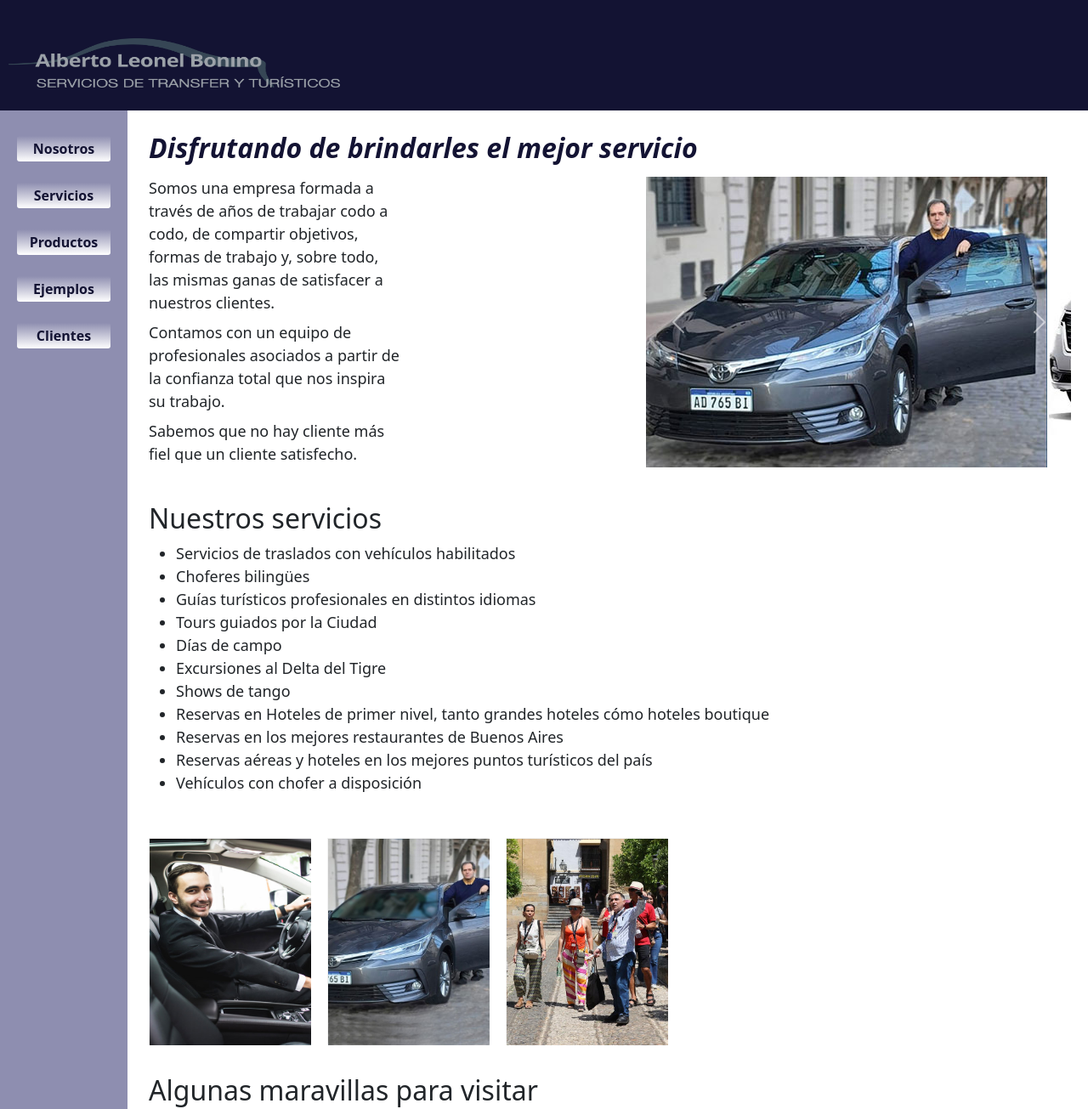
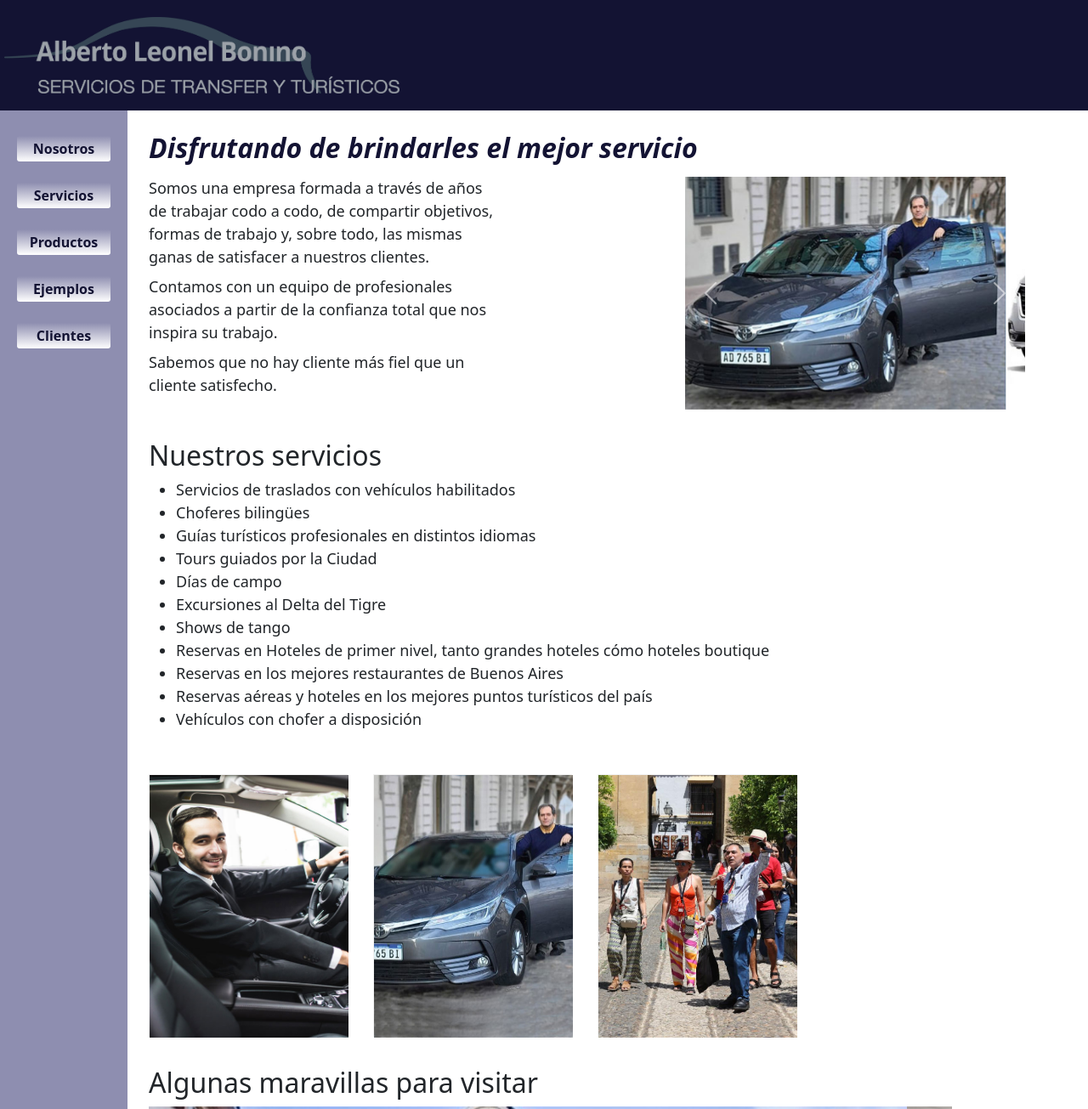
Before and after one commit to AlbertoBonino/portfolio, a plain HTML site: page index.html in a window 1280 px wide. Shown: the top 1305 px of the page at 85% size. Drawn offline with nearby package versions, Linux system fonts and the light colour scheme.

Commit message:
carga 13/8

```diff
--- a/index.html
+++ b/index.html
@@ -30,7 +30,7 @@
       <img src="images/marca-rasterizada.png" alt="ALB" />
     </div>
     <div id="navegador">
-      <div class="dropdown" style="width: 70px">
+      <div class="dropdown" style="width: 80px">
         <button class="btn btn-secondary dropdown-toggle" type="button" data-bs-toggle="dropdown" aria-expanded="false"
           style="
               background-color: rgb(19, 19, 51);
@@ -149,6 +149,7 @@
   </section>
 
   <section id="servicios">
+    <div id="contServicios">
     <h2>Nuestros servicios</h2>
     <ul>
       <li>Servicios de traslados con vehículos habilitados</li>
@@ -165,7 +166,7 @@
 
       <li>Vehículos con chofer a disposición</li>
     </ul>
-
+</div>
 
 
   </section>
@@ -357,7 +358,7 @@
 
   <section id="clientes">
     <h2>Nuestros clientes</h2>
-    <p>Tenemos una clientela muy eterogénea compuesta de:</p>
+    <p>Nuestra clientela es muy eterogénea:</p>
     <ul>
       <li>Agencias de turismo</li>
       <li>Clientes particulares</li>
@@ -367,14 +368,26 @@
       <li>Operadores internacionales de turismo</li>
     </ul>
   </section>
+
   <footer>
+    <div id="footerGrande">
+    <div class="divFooter">
+      <p><i class='far fa-envelope-open';><a href="mailto:albertolbonino@gmail.com"  style="text-decoration: none; color: rgb(142, 142, 176);">&nbsp;albertolbonino@gmail.com</a>
+    </i></p>
+    <p><i class='far fa-envelope-open';><a href="mailto:albertoleonelbonino.com"  style="text-decoration: none; color: rgb(142, 142, 176);">&nbsp;albertoeonelbonino@gmail.com</a></i></p>
+    <p><i class="fa-brands fa-linkedin">&nbsp;Linkedin</i></p></div>
+    <div class="divFooter"><p>&nbsp;+54 9 11 5409 6379</p>
+      <p>&nbsp;+54 9 11 3021 5488</p></div>
+    </div>
+
+    <div id="footerChico">
     <div class="divFooter">
       <p><i class='far fa-envelope-open';><a href="mailto:albertolbonino@gmail.com"  style="text-decoration: none; color: rgb(142, 142, 176);">&nbsp;albertolbonino@gmail.com</a>
     </i></p>
     <p><i class='far fa-envelope-open';><a href="mailto:albertoleonelbonino.com"  style="text-decoration: none; color: rgb(142, 142, 176);">&nbsp;albertoeonelbonino@gmail.com</a></i></p>
     <p><i class="fa-brands fa-linkedin">&nbsp;Linkedin</i></p>
-    <p><i class="icon-phone-squared">&nbsp;+54 9 11 5409 6379</i></p>
-      <p><i class="icon-phone-squared">&nbsp;+54 9 11 3021 5488</i></p>
+    <p>&nbsp;+54 9 11 5409 6379</p>
+      <p>&nbsp;+54 9 11 3021 5488</p></div>
     </div>
   </footer>
 
--- a/style.css
+++ b/style.css
@@ -32,10 +32,11 @@ body {
   'clientes clientes'
   'footer footer';
   grid-template-rows: 100px auto auto auto auto auto 150px;
-  grid-template-columns: 50px 1fr;
+  grid-template-columns: 150px 1fr;
   margin: 0;
   width: 100vw;
   font-family: 'Gill Sans', 'Gill Sans MT', Calibri, 'Trebuchet MS', sans-serif;
+  max-width: 1440;
 }
 
 @media  (min-width: 768px) {
@@ -68,21 +69,21 @@ header {
     padding: 10px;
     display: flex;
     flex-direction: row;
-    flex-wrap: nowrap;
+    flex-wrap: wrap;
+    justify-content: space-between;
     align-items: center;
-    justify-content: space-between;
+    max-width: 1440px;
 }
 
 @media  (min-width: 768px) {
     header {
     grid-area: header;
     background-color:var(--colorPrimario);
-    padding: 10px;
+    padding: 5px;
     display: flex;
     flex-direction: column;
     flex-wrap: nowrap;
     justify-content: center;
-    align-content: space-between;
     align-items: flex-start;
 }
 }
@@ -113,6 +114,7 @@ section#about {
     display: flex;
     flex-direction: row;
     flex-wrap: wrap;
+    justify-content: space-between;
 }
 
 section#servicios {
@@ -122,22 +124,47 @@ section#servicios {
     flex-wrap: wrap;
 }
 
+#contServicios {
+    width: 80%;
+}
+
 #nuestrosServicios {
-    max-width: 600px;
+    display: flex;
+    flex-direction: column;
+    flex-wrap: wrap;
+    max-width: 350px;
     height: auto;
 }
 
 section#productos {
+    display: flex;
+    flex-direction: column;
+    flex-wrap: wrap;
     grid-area: productos;
     justify-content: flex-start;
     align-content: center;
-    gap: 20px;
+    gap: 10px;
 }
 
-@media (min-width: 768px) {
+@media (min-width: 425px) {
+section#productos {
+    grid-area: productos;
+    justify-content: space-between;
+    display: flex;
+    flex-direction: row;
+    flex-wrap: wrap;
+    align-content: left;
+}}
+
+@media (min-width: 1024px) {
 section#productos {
     grid-area: productos;
     justify-content: flex-start;
+    display: flex;
+    flex-direction: row;
+    flex-wrap: wrap;
+    align-content: left;
+    gap: 30px;
 }}
 
 section#ejemplos {
@@ -150,6 +177,9 @@ section#ejemplos {
 }
 
 section#clientes {
+    display: flex;
+    flex-direction: column;
+    flex-wrap: wrap;
     grid-area: clientes;
     display: flex;
     flex-direction: column;
@@ -168,11 +198,21 @@ footer {
     padding: 10px 10px 10px 25px;
 }
 
+@media (min-width: 768px) {
+    footer {
+    grid-area: footer;
+    background-color: var(--colorPrimario);
+    display: flex;
+    flex-direction: row;
+    flex-wrap: wrap;
+    align-content: flex-start;
+    justify-content: space-between;
+    color: var(--colorSecundario);
+    padding: 10px 10px 10px 175px;
+    }
+}
 
     section {
-    display: flex;
-    flex-direction: column;
-    flex-wrap: wrap;
     padding-left: 20px;
     padding-right: 10px;
     padding-top: 10px;
@@ -181,9 +221,6 @@ footer {
 
 @media (min-width: 768px) {
 section {
-    display: flex;
-    flex-direction: row;
-    flex-wrap: wrap;
     padding-left: 25px;
     padding-right: 20px;
     padding-top: 20px;
@@ -192,9 +229,6 @@ section {
 }
 @media (min-width: 1024px) {
 section {
-    display: flex;
-    flex-direction: row;
-    flex-wrap: wrap;
     padding-left: 25px;
     padding-right: 20px;
     padding-top: 25px;
@@ -208,18 +242,27 @@ section {
     display: flex;
     flex-wrap: wrap;
     flex-direction: column;
-    max-width: 65%;
-    max-height: 80px;
+    width: 176px;
+    height: 36px;
     justify-content: center;
     justify-self: center;
     padding: 0;
 }
 
+@media (min-width: 375px) {
+.yo {
+    width: 220px;
+    height: 45px;
+    justify-content: left;
+    align-items: left;
+    padding: 0;
+    margin: 0;
+}}
 
 @media (min-width: 768px) {
 .yo {
-    height: 95px;
-    width: 390px;
+    width: 465px;
+    height: 90px;
     justify-content: left;
     align-items: left;
     padding: 0;
@@ -228,15 +271,24 @@ section {
 
 
 .yo img {
-    max-width: 240px;
-    max-height: 58px;
+    width: 176px;
+    height: 36px;
     margin-top: 20px;
 }
 
+@media (min-width: 375px) {
+.yo img {
+    width: 220px;
+    height: 45px;
+    margin-top: 0;
+}}
+
+
 @media (min-width: 768px) {
 .yo img {
-    max-width: 390px;
-    height: 80px;
+    width: 465px;
+    height: 90px;
+    margin-top: 0;
 }
 }
 
@@ -292,10 +344,9 @@ a .botonDesplegableNav:hover {
     text-decoration: none;
 }
 
-@media (min-width: 768px) {
 #tituloAbout2 {
-    width: 100%;
-}}
+    max-width: 80%;
+}
 
 @media (max-width: 1023px) {
 #tituloAbout2 #h1b {
@@ -341,13 +392,13 @@ section#about #tituloAbout2 #h1b {
 }
 
 #vehiculos {
-    width: 350px;
+    max-width: 250px;
     height: auto;
 }
 
 @media (min-width: 920px) {
     #vehiculos {
-    width: 420px;
+    max-width: 400px;
     height: auto;
 }}
 
@@ -362,16 +413,7 @@ section#about #tituloAbout2 #h1b {
     flex-direction: row;
     flex-wrap: wrap;
     justify-content: space-between;
-    width: 100%;
-}
-
-@media (min-width: 768px) {
-#contTextoYcarouselAbout {
-    display: flex;
-    flex-direction: row;
-    flex-wrap: nowrap;
-    justify-content: space-between;
-}
+    width: 95%;
 }
 
 section#about p {
@@ -379,14 +421,29 @@ section#about p {
 }
 
 #textoAbout {
-    width: 295px;
+    max-width: 295px;
     margin-right: 5px;
+}
+
+@media (min-width: 768px) {
+    #textoAbout {
+    max-width: 280px;
+    margin-right: 0;
+}
+}
+
+@media (min-width: 1105px) {
+    #textoAbout {
+    max-width: 410px;
+    margin-right: 0;
+}
 }
 
 @media (min-width: 1440px) {
     #textoAbout {
-    width: 400px;
+    max-width: 500px;
     margin-right: 5px;
+    font-size: 20px;
 }
 }
 
@@ -394,12 +451,24 @@ section#about p {
 
 .flip-card {
   background-color: transparent;
-  width: 190px;
-  height: 243px;
+  width: 180px;
+  height: 238px;
   border: 1px solid #f1f1f1;
   perspective: 1000px; /* Remove this if you don't want the 3D effect */
   text-align: left;
+  font-size: 14px;
 }
+
+@media (min-width: 920px) {
+    .flip-card {
+  background-color: transparent;
+  width: 234px;
+  height: 309px;
+  border: 1px solid #f1f1f1;
+  perspective: 1000px; /* Remove this if you don't want the 3D effect */
+  text-align: left;
+  font-size: 16px;
+}}
 
 /* This container is needed to position the front and back side */
 .flip-card-inner {
@@ -412,9 +481,15 @@ section#about p {
 }
 
 .flip-card-front img {
-    width: 190px;
-    height: 243px;
+    width: 180px;
+    height: 238px;
 }
+
+@media (min-width: 920px) {
+.flip-card-front img {
+  width: 234px;
+  height: 309px;
+}}
 
 /* Do an horizontal flip when you move the mouse over the flip box container */
 .flip-card:hover .flip-card-inner {
@@ -424,15 +499,24 @@ section#about p {
 /* Position the front and back side */
 .flip-card-front, .flip-card-back {
   position: absolute;
-  width: 190px;
-  height: 243px;
+  width: 180px;
+  height: 238px;
   -webkit-backface-visibility: hidden; /* Safari */
   backface-visibility: hidden;
 }
 
+@media (min-width: 920px) {
+.flip-card-front, .flip-card-back {
+  position: absolute;
+  width: 234px;
+  height: 309px;
+  -webkit-backface-visibility: hidden; /* Safari */
+  backface-visibility: hidden;
+}}
+
 /* Style the front side (fallback if image is missing) */
 .flip-card-front {
-  background-color: var(--colorSecundario));
+  background-color: var(--colorSecundario);
   color: var(--colorPrimario);
   padding: 0;
 }
@@ -455,13 +539,18 @@ section#about p {
     margin-bottom: 5px;
 }
 
+#ejemplos {
+    max-width: 990px;
+    position: relative;
+}
+
 footer p {
      text-decoration: none;
      color: var(colorSecundario);
 }
 
 .divFooter {
-    width: 150px;
+    width: 200px;
     height: 80px;
 }
 
@@ -469,4 +558,24 @@ footer p {
     margin: 0;
 }
 
-.divFooter i border/sizing
+#footerGrande {
+    display: flex;
+    flex-direction: row;
+    flex-wrap: nowrap;
+    justify-content: space-between;
+    width: 100%;
+}
+
+@media (max-width: 767px) {
+#footerGrande {
+    display: none;
+}}
+
+@media (min-width: 768px) {
+#footerChico {
+    display: none;
+}}
+
+#divFooter p {
+    font-size: 14px;
+}
```
